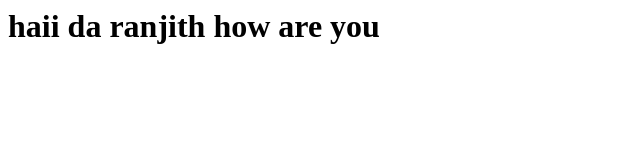
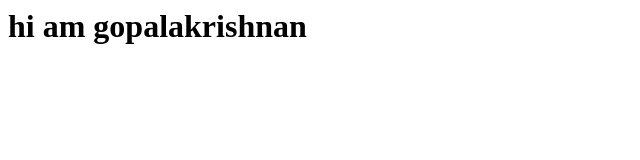
Before and after one commit to cmmani/hellowordphp, a plain HTML site: page index.html in a window 1280 px wide. Shown: the whole page, without its empty margins (0-640 px from the left). Drawn offline with Linux system fonts and the light colour scheme.

Commit message:
Update index.html

```diff
--- a/index.html
+++ b/index.html
@@ -1 +1 @@
-<h1> haii da ranjith how are you</h1>
+<h1>hi am gopalakrishnan</h1>
```
